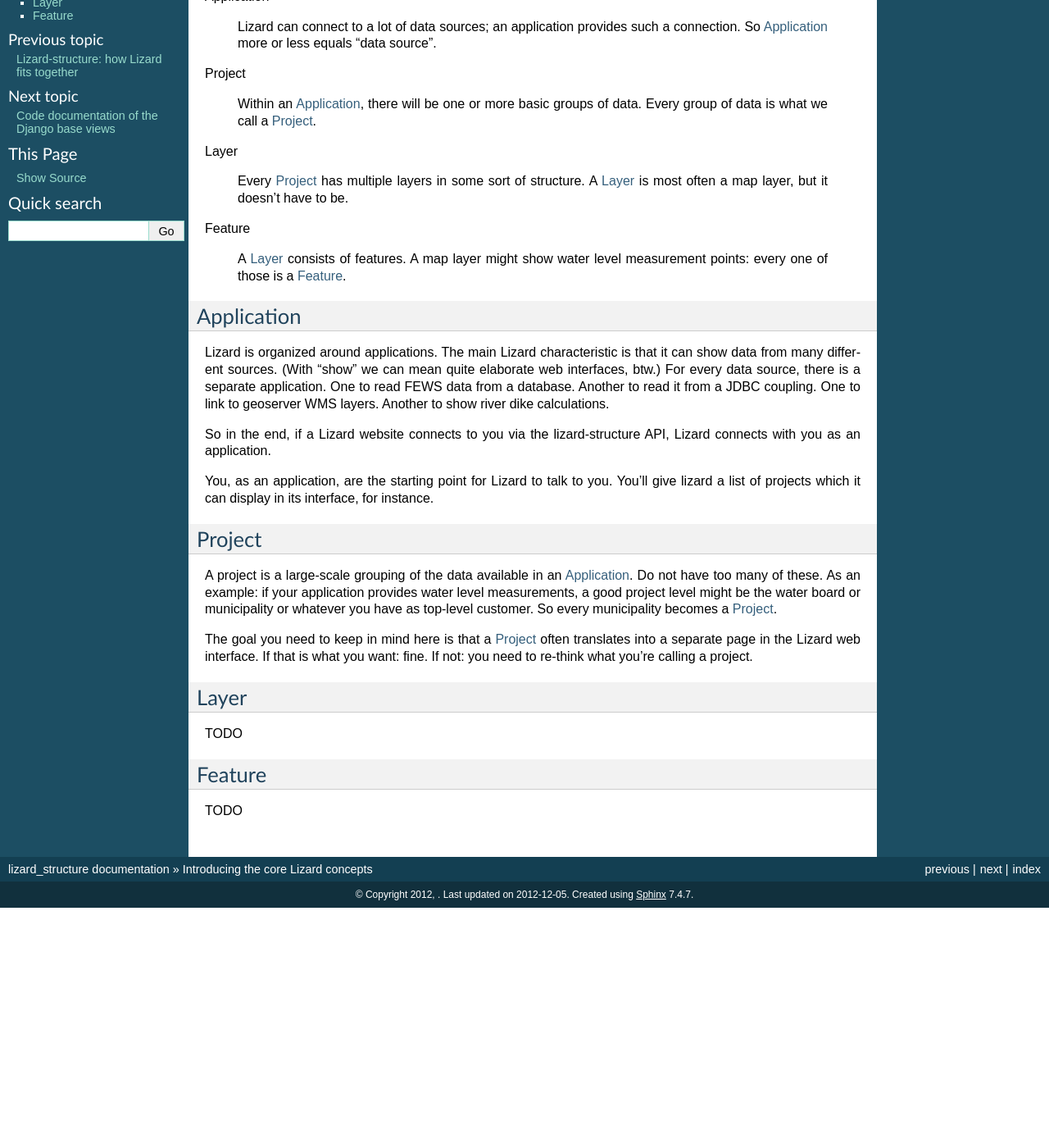
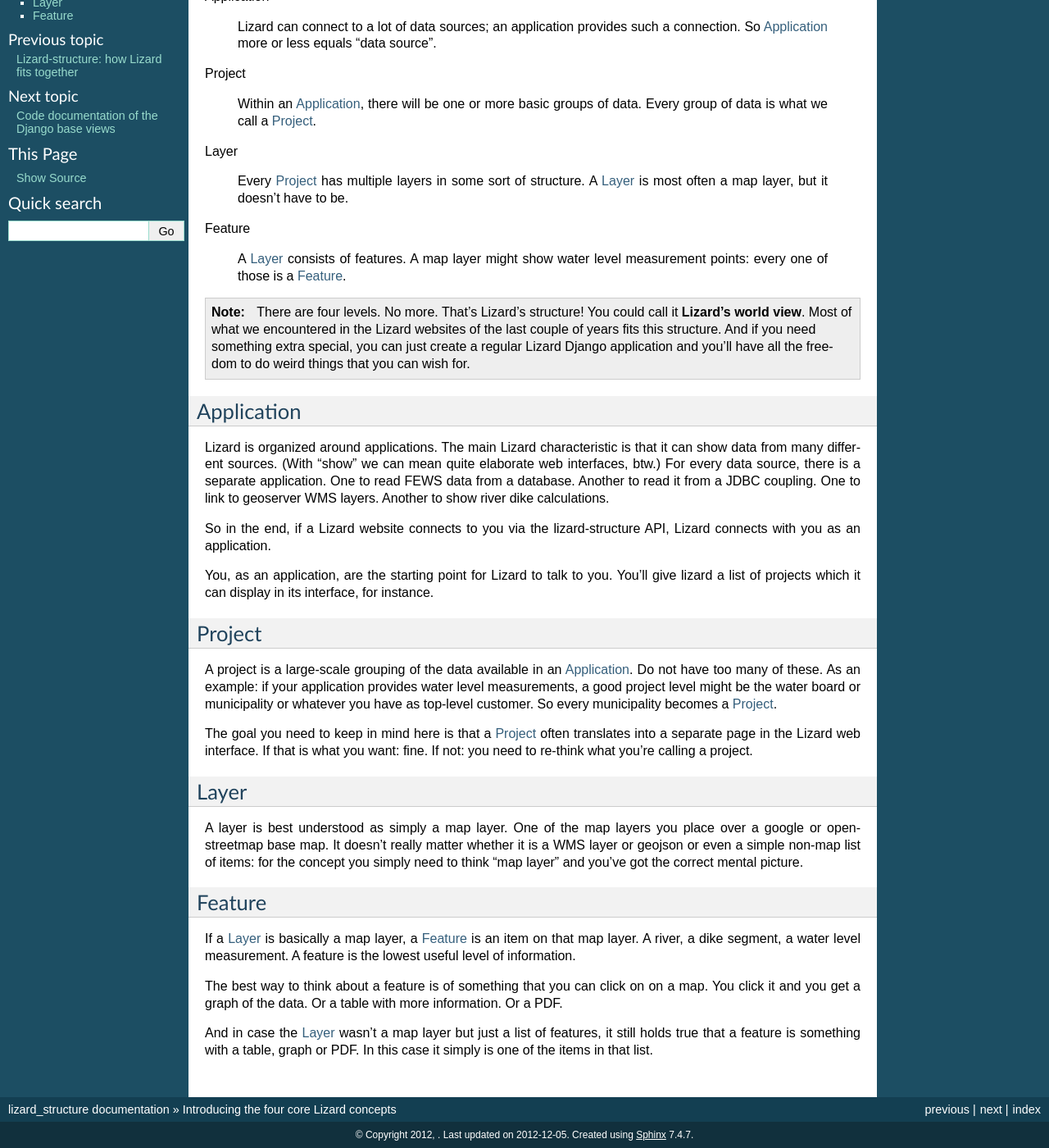
Before and after one commit to lizardsystem/lizard-structure, a Sphinx documentation site: the page built from doc/source/core.rst, in a window 1280 px wide and 1400 px high, scrolled down 143 px. Shown: the whole window at 82% size. Built offline with Sphinx 7.4.7, drawn with Linux system fonts in a browser that asks for light colours; pages that are not in the unit, such as notebooks, are missing from menus; before the commit the page ends 1250 px from its top, so only the background shows below that; some of the changed text lies outside the part shown.

Commit message:
Documented all four core concepts

```diff
--- a/doc/source/core.rst
+++ b/doc/source/core.rst
@@ -1,5 +1,5 @@
-Introducing the core Lizard concepts
-####################################
+Introducing the four core Lizard concepts
+#########################################
 
 There are four core concepts in Lizard's structure:
 
@@ -23,6 +23,15 @@ Feature
 
     A :ref:`layer` consists of features. A map layer might show water
     level measurement points: every one of those is a :ref:`feature`.
+
+.. note::
+
+   There are four levels. No more. That's Lizard's structure! You could call
+   it **Lizard's world view**. Most of what we encountered in the Lizard
+   websites of the last couple of years fits this structure. And if you need
+   something extra special, you can just create a regular Lizard Django
+   application and you'll have all the freedom to do weird things that you can
+   wish for.
 
 
 .. _application:
@@ -66,7 +75,11 @@ you want: fine. If not: you need to re-think what you're calling a project.
 Layer
 =====
 
-TODO
+A layer is best understood as simply a map layer. One of the map layers you
+place over a google or openstreetmap base map. It doesn't really matter
+whether it is a WMS layer or geojson or even a simple non-map list of items:
+for the concept you simply need to think "map layer" and you've got the
+correct mental picture.
 
 
 .. _feature:
@@ -74,4 +87,14 @@ TODO
 Feature
 =======
 
-TODO
+If a :ref:`layer` is basically a map layer, a :ref:`feature` is an item on
+that map layer. A river, a dike segment, a water level measurement. A feature
+is the lowest useful level of information.
+
+The best way to think about a feature is of something that you can click on on
+a map. You click it and you get a graph of the data. Or a table with more
+information. Or a PDF.
+
+And in case the :ref:`layer` wasn't a map layer but just a list of features,
+it still holds true that a feature is something with a table, graph or PDF. In
+this case it simply is one of the items in that list.
```
